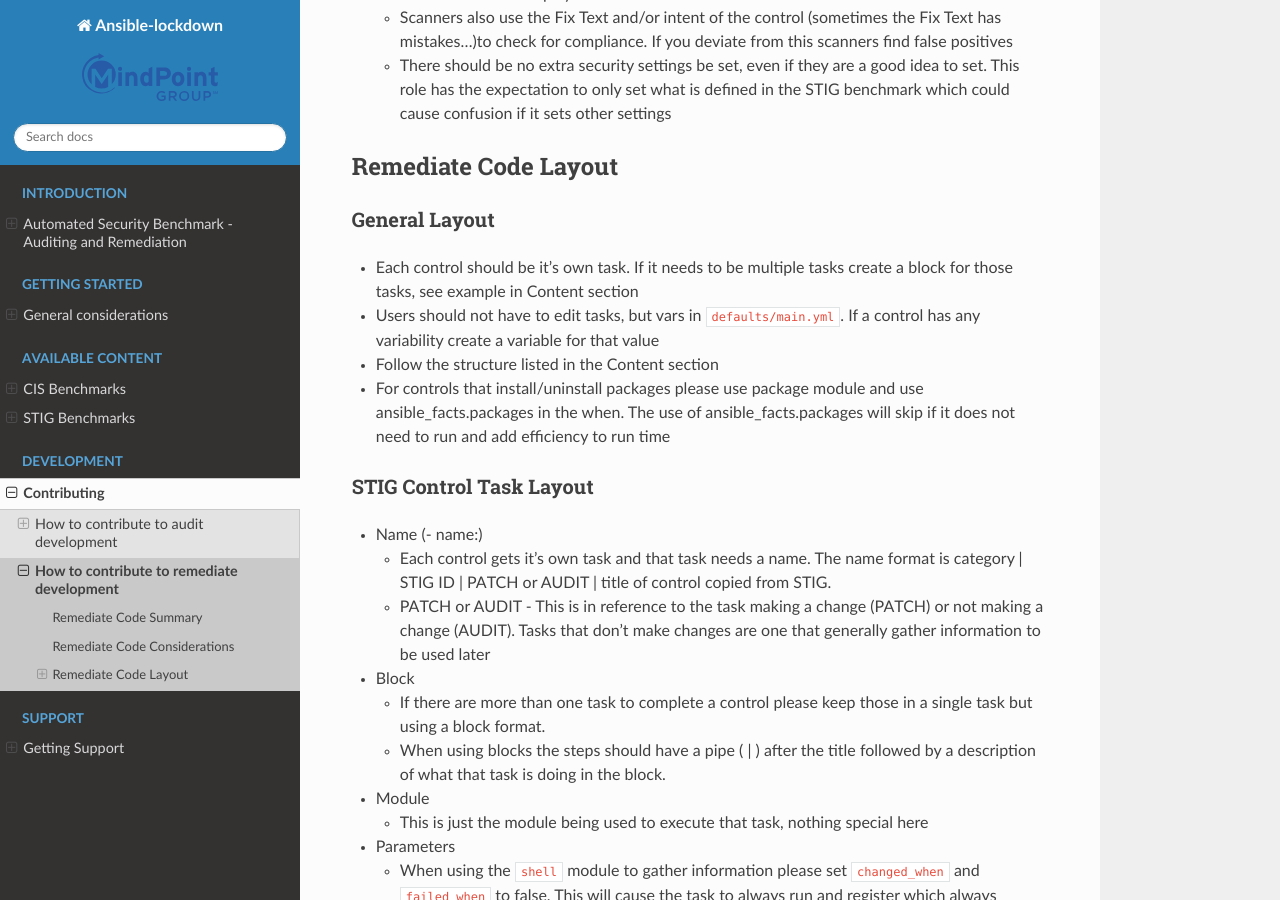
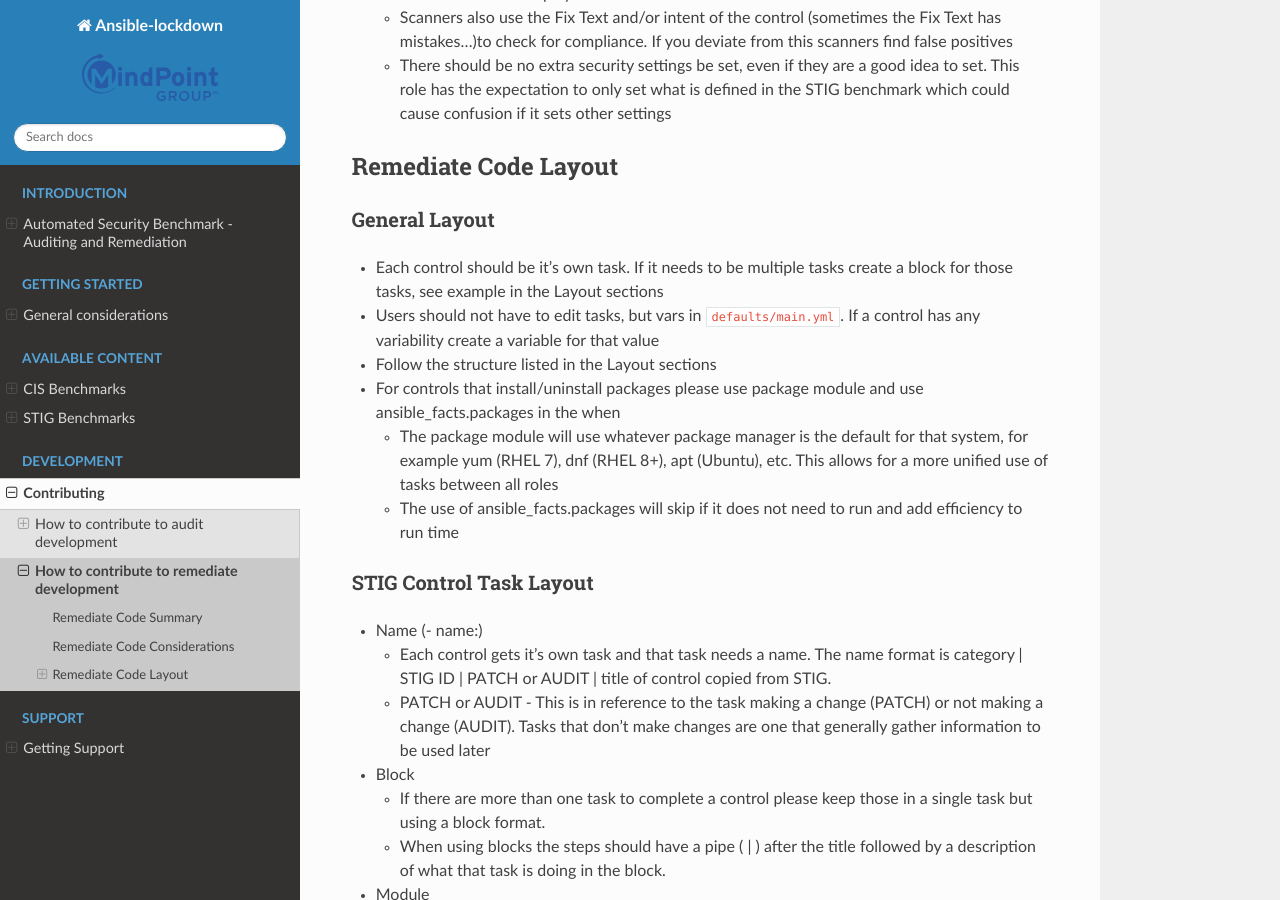
Before and after one commit to frederickw082922/lockdown_readthedocs, a Sphinx documentation site: the page built from docs/source/remediate/rem_development.rst, in a window 1280 px wide and 900 px high, scrolled down 822 px. Built offline with Sphinx 7.4.7 and the Read the Docs theme 2.0.0, drawn with Linux system fonts in a browser that asks for light colours; pages that are not in the unit, such as notebooks, are missing from menus.

Commit message:
updated consideration content and some other awkward sentences
Signed-off-by: George Nalen <georgen@mindpointgroup.com>

```diff
--- a/docs/source/remediate/rem_development.rst
+++ b/docs/source/remediate/rem_development.rst
@@ -30,10 +30,13 @@
 General Layout
 ^^^^^^^^^^^^^^
 
-- Each control should be it's own task. If it needs to be multiple tasks create a block for those tasks, see example in Content section
+- Each control should be it's own task. If it needs to be multiple tasks create a block for those tasks, see example in the Layout sections
 - Users should not have to edit tasks, but vars in ``defaults/main.yml``. If a control has any variability create a variable for that value
-- Follow the structure listed in the Content section
-- For controls that install/uninstall packages please use package module and use ansible_facts.packages in the when. The use of ansible_facts.packages will skip if it does not need to run and add efficiency to run time
+- Follow the structure listed in the Layout sections
+- For controls that install/uninstall packages please use package module and use ansible_facts.packages in the when
+
+  - The package module will use whatever package manager is the default for that system, for example yum (RHEL 7), dnf (RHEL 8+), apt (Ubuntu), etc. This allows for a more unified use of tasks between all roles
+  - The use of ansible_facts.packages will skip if it does not need to run and add efficiency to run time
 
 STIG Control Task Layout
 ^^^^^^^^^^^^^^^^^^^^^^^^
```
